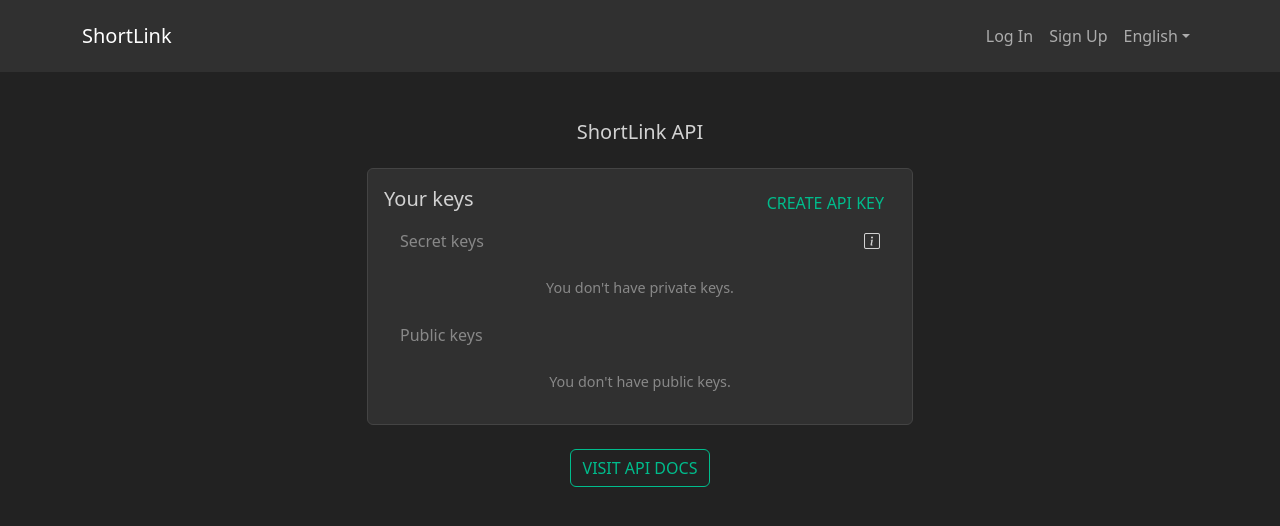
After one commit to FadingFog/urlshortener, a Django app: template templates/dashboard/integrations.html in a window 1280 px wide. The commit adds this page. Shown: the top 526 px of the page. Run offline with Django 3.2, Linux system fonts and the light colour scheme; the template is opened without the code that fills it, so the values that code supplies are empty; some libraries are stand-ins or nearby versions.

Commit message:
Created Integrations page, Token authentication

```diff
--- a/shortener/api/urls.py
+++ b/shortener/api/urls.py
@@ -6,6 +6,8 @@
 
 urlpatterns = [
     path('', api.get_routes),
+    path('auth/', api.obtain_auth_token),
+    path('auth/<key>/', api.delete_auth_token),
     path('links/', api.links),
     path('links/info/', api.link_info),
 ]
--- a/shortener/urls.py
+++ b/shortener/urls.py
@@ -11,5 +11,6 @@
     path('reset_password/', ResetPasswordView.as_view(), name='password_reset'),
     path('reset/<uidb64>/<token>/', ResetPasswordConfirmView.as_view(), name='password_reset_confirm'),
     path('profile/', accountPage, name='account'),
+    path('settings/integrations/', integrationsPage, name='integrations'),
     re_path(r'^(?P<hash_url>\w{10})/$', redirectURL, name='redirectURL'),
 ]
--- a/static/css/styles.css
+++ b/static/css/styles.css
@@ -55,7 +55,15 @@
 }
 
 .fs-7 {
+    font-size: 0.9rem;
+}
+
+.fs-18px {
     font-size: 18px;
+}
+
+.fw-500 {
+    font-weight: 500;
 }
 
 p.hint {
@@ -70,6 +78,24 @@
     padding: 6px 16px;
 }
 
+.btn.btn-clear {
+    border: transparent;
+}
+
+@media (min-width: 992px) {
+    .modal-md {
+        max-width: 600px;
+    }
+}
+
+.btn-clipboard:focus:active {
+    box-shadow: none;
+}
+
+.btn-clipboard:hover {
+    color: #00bc8c
+}
+
 /*.dropdown-menu[data-bs-popper] {*/
 /*  margin-top: 1rem;*/
 /*}*/
--- /dev/null
+++ b/static/js/dashboard/integrations.js
@@ -0,0 +1,158 @@
+import {genTooltip, initTooltips, ajax} from "../utils.js";
+
+initTooltips()
+
+
+// Section - Create API key
+const tt_copy = "Copy to clipboard"
+
+let el = $('div#createTokenModal div.modal-body > p'),
+    new_text = "Coming soon..";
+
+let applyModalHandlers = () => {
+    el = $('div#createTokenModal div.modal-body > p');
+    $('#switchSecretPublic').on('change', () => {
+        let old_text = el.text();
+        console.log('Should be replaced to: ' + new_text)
+        el.html(new_text);
+        new_text = old_text;
+
+        $('#createToken').toggleClass('disabled');
+    });
+
+    $('#createToken').on('click', (ev) => {
+        ev.preventDefault()
+        $.ajax({
+            method: 'POST',
+            url: '/api/auth/',
+            success: handleCreateSuccess,
+            error: (error) => console.error(error),
+            cache: false,
+            contentType: false,
+            processData: false
+        });
+    });
+};
+applyModalHandlers();
+
+
+function handleCreateSuccess(response) {
+    $('#tokenModalLabel').html("Created API key");
+    let newModalBody = `<div class="d-flex justify-content-center align-items-center gap-2 text-muted">
+                            <strong>${response.token}</strong>
+                            <button class="btn btn-dark btn-clipboard"><i class="bi bi-clipboard"></i></button>
+                        </div>`
+    $('#createTokenModal .modal-body').html(newModalBody);
+    genTooltip('.btn-clipboard', tt_copy);
+
+    let newModalFooter = '<button class="btn btn-outline-success btn-clear text-uppercase fw-500" type="button" data-bs-dismiss="modal" id="closeModal">Ok</button>'
+    $('#createTokenModal .modal-footer').html(newModalFooter);
+
+    $('#createTokenModal #closeModal').on('click', () => setTimeout(replaceModal, 500));
+    pollForTokenChanges()
+}
+
+let orig_modalToken = $('#createTokenModal .modal-dialog').html()
+let replaceModal = () => {
+    $('#createTokenModal .modal-content').replaceWith(orig_modalToken);
+    applyModalHandlers();
+}
+
+const n = new ClipboardJS('.btn-clipboard', {
+    target: function(trigger) {
+        return trigger.previousElementSibling;
+    }
+});
+n.on('success', (t) => {
+    document.activeElement.blur();
+    window.getSelection().removeAllRanges();
+    let o = bootstrap.Tooltip.getInstance(t.trigger),
+        i_el = t.trigger.firstChild;
+    o.setContent({
+        '.tooltip-inner': "Copied!"
+    });
+    t.trigger.addEventListener("hidden.bs.tooltip", () => {
+        o.setContent({
+            '.tooltip-inner': tt_copy
+        })
+    }, {
+        once: !0
+    });
+    i_el.classList.replace('bi-clipboard', 'bi-check2');
+    setTimeout(() => i_el.classList.replace('bi-check2','bi-clipboard'), 2000)
+});
+n.on("error", t => {
+    let s = /mac/i.test(navigator.userAgent) ? "\u2318" : "Ctrl-",
+        tt_text = `Press ${s}C to copy`,
+        tt = bootstrap.Tooltip.getInstance(t.trigger);
+    tt.setContent({
+        '.tooltip-inner': tt_text
+    });
+    t.trigger.addEventListener("hidden.bs.tooltip", () => {
+        tt.setContent({
+            '.tooltip-inner': tt_copy
+        })
+    }, {
+        once: !0
+    });
+});
+
+
+// Section - Your Keys
+let sTokens = $('#secretTokens'),
+    pTokens = $('#publicTokens'),
+    deleteButton = $('[title="deleteToken"]');
+
+let applyDeleteHandlers = () => {
+    deleteButton = $('[title="deleteToken"]');
+    deleteButton.on('click', (ev) => {
+        ev.preventDefault()
+
+        let token = $('[title="deleteToken"]').prev().text()
+        $.ajax({
+            method: 'DELETE',
+            url: `/api/auth/${token}/`,
+            success: () => {
+                deleteButton.parent().remove();
+                pollForTokenChanges();
+            },
+            error: (error) => console.error(error),
+            cache: false,
+            contentType: false,
+            processData: false
+        });
+    });
+};
+applyDeleteHandlers()
+
+
+async function pollForTokenChanges() {
+    let tokens = await ajax('/api/auth/');
+    [sTokens, pTokens].forEach(t => t.empty());
+
+    if (tokens.length) {
+        for (let token of tokens) {
+            let key = token.key
+            let tokenContainerContent = `<li class="list-group-item d-flex justify-content-between align-items-center mx-3">
+                                            <span>${key}</span>
+                                            <button class="btn btn-dark" title="deleteToken" type="button">
+                                                <i class="bi bi-trash"></i>
+                                            </button>
+                                        </li>`
+
+            if (!token.isPublic) {  // FIXME Проверять на значение ключа isPublic а не это
+                sTokens.append(tokenContainerContent)
+            } else {
+                pTokens.append(tokenContainerContent)
+            }
+        }
+        applyDeleteHandlers()
+    }
+
+    let tokenContainers = {'private': sTokens, 'public': pTokens};
+    for (let [tokenType, tokenContainer] of Object.entries(tokenContainers)) {
+        if (!tokenContainer.children().length) {
+            tokenContainer.append(`<p class="text-muted text-center fs-7 mt-3">You don't have ${tokenType} keys.</p>`)
+        }
+    }
+}
--- /dev/null
+++ b/templates/dashboard/integrations.html
@@ -0,0 +1,108 @@
+{% extends 'base.html' %}
+{% load static %}
+
+{% block title %}
+    API | ShortLink
+{% endblock %}
+
+{% block content %}
+    <section class="main">
+        <div class="container mt-5">
+            <div class="row">
+
+                <h5 class="text-center">ShortLink API</h5>
+
+                <div class="col-sm-8 col-md-6 mx-auto mt-3">
+                    <div class="card border border-secondary">
+                        <div class="card-body">
+                            <div class="card-top d-flex justify-content-between align-items-center">
+                                <h5 class="card-title">Your keys</h5>
+                                <button class="btn btn-outline-success btn-clear text-uppercase fw-500" type="button"
+                                        data-bs-toggle="modal" data-bs-target="#createTokenModal">
+                                    <span>Create API key</span>
+                                </button>
+                            </div>
+
+                            <ul class="list-group">
+                                {# Sectet tokens #}
+                                <div class="d-flex justify-content-between align-items-center px-3 py-2">
+                                    <div class="text-muted">Secret keys</div>
+                                    <i class="bi bi-info-square" data-bs-toggle="tooltip" title="Only 1 API key can be created at the moment"></i>
+                                </div>
+                                <div id="secretTokens">
+                                    {% for token in tokens %}
+                                    <li class="list-group-item d-flex justify-content-between align-items-center mx-3">
+                                        <span>{{ token.key }}</span>
+                                        <button class="btn btn-dark" title="deleteToken" type="button">
+                                            <i class="bi bi-trash"></i>
+                                        </button>
+                                    </li>
+                                    {% empty %}
+                                        <p class="text-muted text-center fs-7 mt-3">You don't have private keys.</p>
+                                    {% endfor %}
+                                </div>
+
+                                {# Public tokens #}
+                                <div class="text-muted px-3 py-2">Public keys</div>
+                                <div id="publicTokens">
+                                    {% for p_token in p_tokens %}  {# FIXME приватные и паблик токены разграничить или сделать как атрбиут token.private и т.п. #}
+                                    <li class="list-group-item d-flex justify-content-between align-items-center mx-3">
+                                        <span>{{ p_token.key }}<span>
+                                        <button class="btn btn-dark" title="deleteToken" type="button">
+                                            <i class="bi bi-trash"></i>
+                                        </button>
+                                    </li>
+                                    {% empty %}
+                                        <p class="text-muted text-center fs-7 mt-3">You don't have public keys.</p>
+                                    {% endfor %}
+                                </div>
+                            </ul>
+
+                            {# Modal Create Token #}
+                            <div class="modal fade" id="createTokenModal" tabindex="-1" aria-labelledby="tokenModalLabel" aria-hidden="true">
+                                <div class="modal-dialog modal-md modal-dialog-centered modal-dialog-scrollable">
+                                    <div class="modal-content">
+                                        <div class="modal-header">
+                                            <h5 class="modal-title" id="tokenModalLabel">Create API key</h5>
+                                        </div>
+                                        <div class="modal-body">
+                                            <div class="form-check form-switch form-switch-md">
+                                                <input class="form-check-input" type="checkbox" id="switchSecretPublic">
+                                                <label class="form-check-label" for="switchSecretPublic">Public key</label>
+                                            </div>
+                                            <p class="text-muted my-3">
+                                                This key is private and gives access to all your links. Please do not
+                                                share this key with people you do not trust. Do not include it in HTML
+                                                and JavaScript webpages and iPhone/Android apps.
+                                            </p>
+                                        </div>
+                                        <div class="modal-footer">
+                                            <button class="btn btn-outline-success btn-clear text-uppercase fw-500" type="button" data-bs-dismiss="modal">
+                                                Close
+                                            </button>
+                                            <button class="btn btn-outline-success btn-clear text-uppercase fw-500" type="button" id="createToken">
+                                                Create
+                                            </button>
+                                        </div>
+                                    </div>
+                                </div>
+                            </div>
+
+                        </div>
+                    </div>
+                </div>
+
+                <div class="d-flex justify-content-center mt-4">
+                    <a class="btn btn-outline-success text-uppercase fw-500" href="#" role="button">Visit API docs</a>
+                </div>
+
+            </div>
+        </div>
+    </section>
+{% endblock %}
+
+{% block script %}
+    <script src="https://cdn.jsdelivr.net/npm/clipboard@2.0.8/dist/clipboard.min.js"></script>
+    <script src="{% static 'js/csrf.js' %}"></script>
+    <script type="module" src="{% static 'js/dashboard/integrations.js' %}"></script>
+{% endblock %}
```
Also changed, not shown: shortener/api/serializers.py (+7 -0 lines), shortener/api/views.py (+28 -3 lines), shortener/views.py (+12 -3 lines), static/js/index.js (+16 -2 lines), urlshortener/settings.py (+9 -6 lines).
